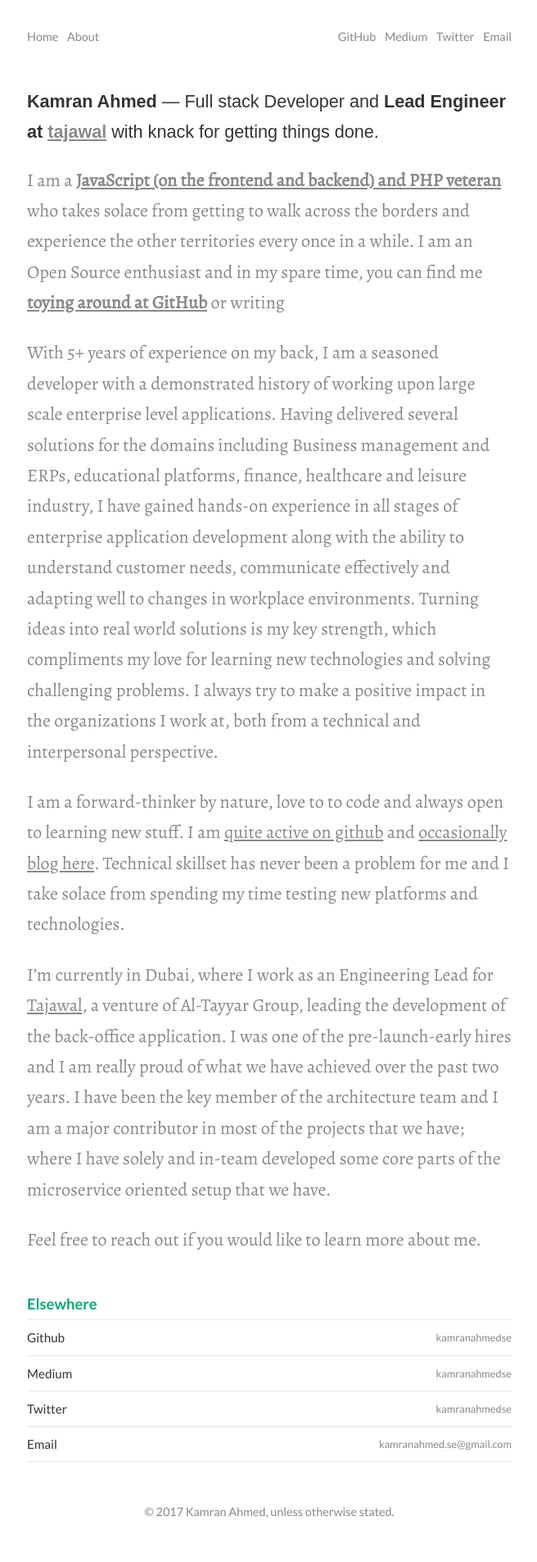
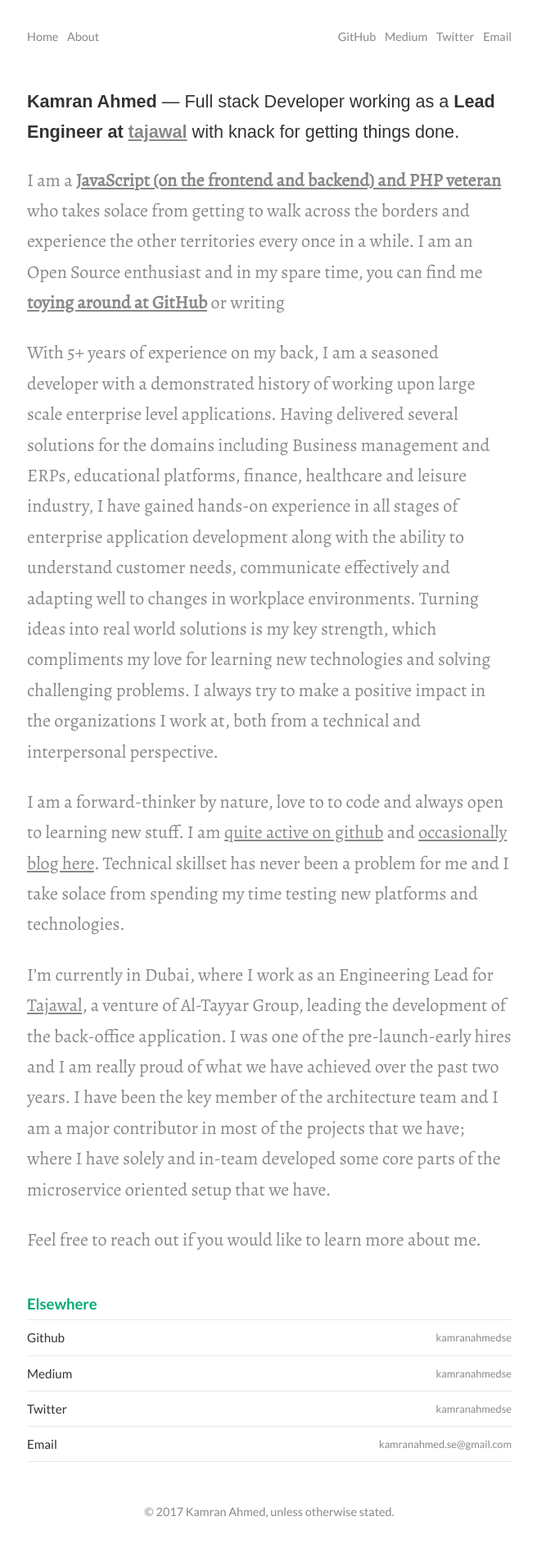
Before and after one commit to kamranahmedse/kamranahmedse.github.io, a Jekyll site: the page built from about/index.html, in a window 1280 px wide. Shown: the whole page at 82% size, without its empty margins (311-967 px from the left). Built offline with Jekyll 4.4.1, drawn with Linux system fonts in a browser that asks for light colours.

Commit message:
Minor typo fix

```diff
--- a/about/index.html
+++ b/about/index.html
@@ -7,7 +7,7 @@ title: About
     <!--<img class="about__image" src="{{ site.baseurl }}/img/me.jpeg">-->
     <div class="about__content pad-0">
         <p class="about__head">
-            <strong>Kamran Ahmed</strong> &mdash; Full stack Developer and <strong>Lead Engineer at
+            <strong>Kamran Ahmed</strong> &mdash; Full stack Developer working as a <strong>Lead Engineer at
             <a href="http://tajawal.com" target="_blank">tajawal</a></strong> with knack for getting things done.
         </p>
 
```
